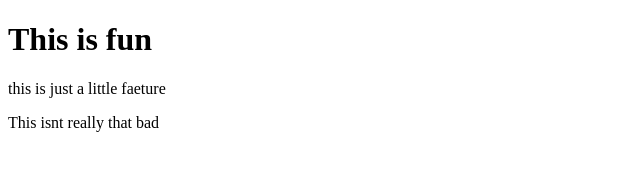
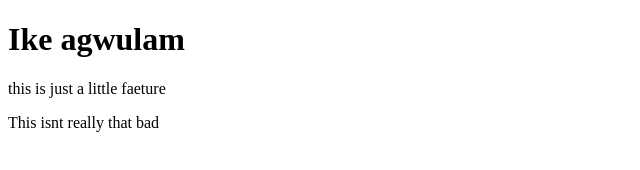
Before and after one commit to Genie-world/Genie-s-birth, a plain HTML site: page index.html in a window 1280 px wide. Shown: the whole page, without its empty margins (0-640 px from the left). Drawn offline with Linux system fonts and the light colour scheme.

Commit message:
steady learning

```diff
--- a/index.html
+++ b/index.html
@@ -10,7 +10,7 @@
 
 <body>
     <h1>
-        This is fun
+        Ike agwulam
     </h1>
     <p>this is just a little faeture</p>
     <p>This isnt really that bad</p>
```
